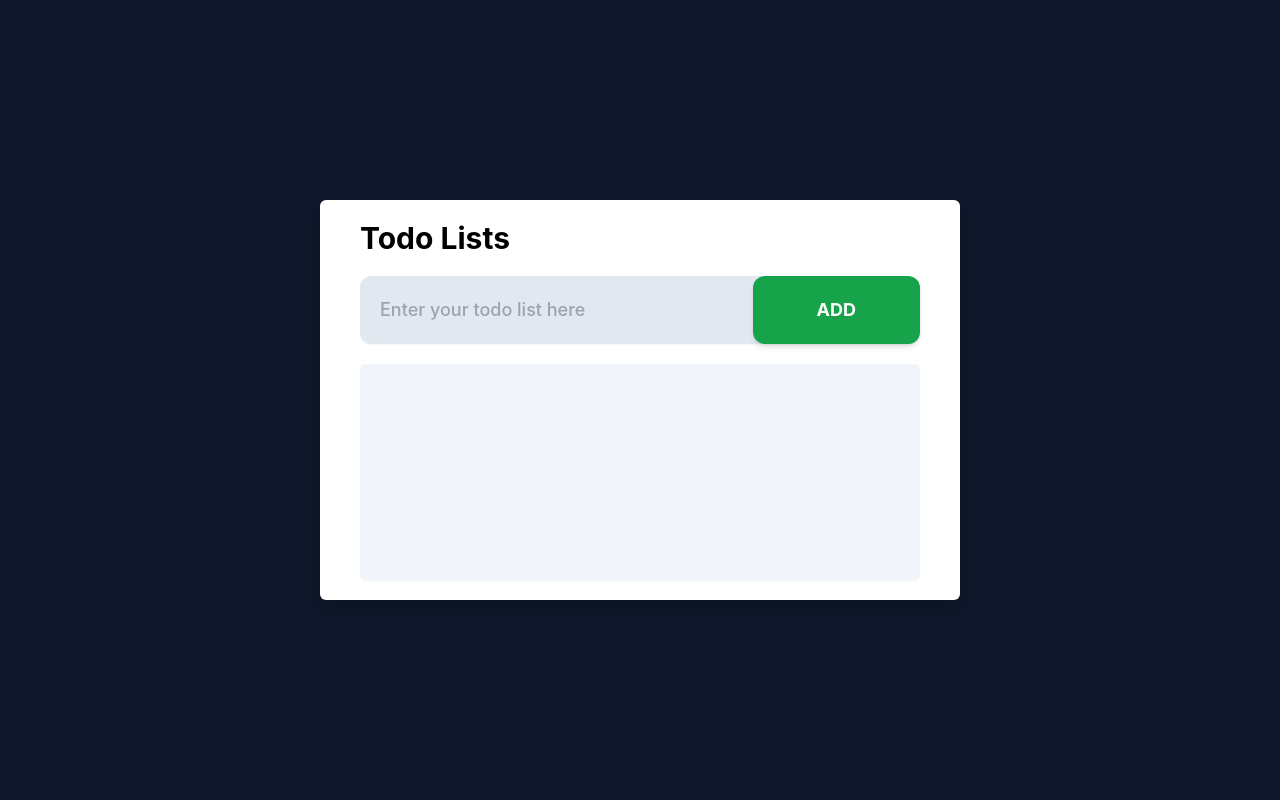
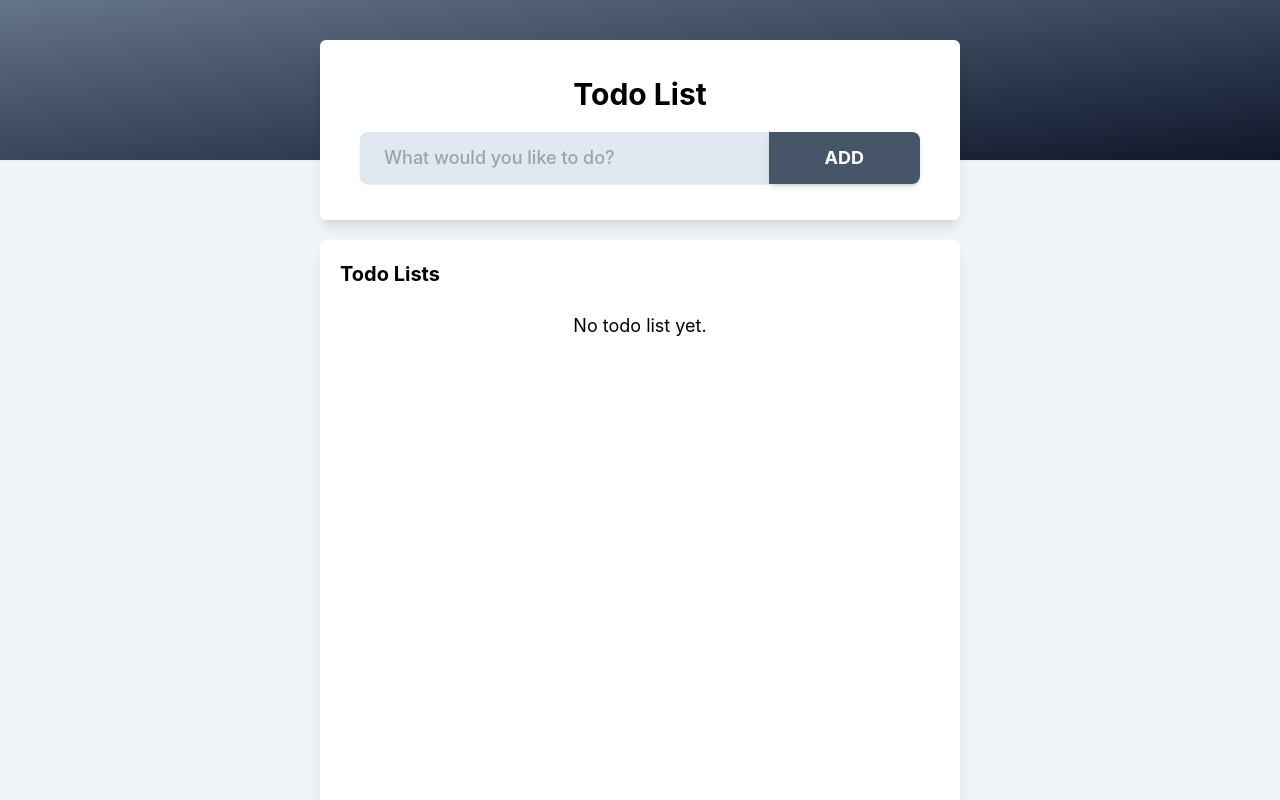
Before and after one commit to Natnael-Tilahun/todo-list-vue, a Vue app: page / in a window 1280 px wide. Shown: the top 800 px of the page. Built offline with nearby package versions, Linux system fonts and the light colour scheme.

Commit message:
Make composable and CRD todo operations and persist todo on localstorage

```diff
--- a/package.json
+++ b/package.json
@@ -9,6 +9,7 @@
     "preview": "vite preview"
   },
   "dependencies": {
+    "nanoid": "^5.0.2",
     "vue": "^3.3.4"
   },
   "devDependencies": {
--- a/src/App.vue
+++ b/src/App.vue
@@ -1,45 +1,68 @@
 <script setup lang="ts">
-import { ref } from "vue";
+import { computed, ref } from "vue";
 import Card from "./components/Card.vue";
+import { nanoid } from "nanoid";
+import AddTodoForm from "./components/AddTodoForm.vue";
 
-type Todos = string;
+type Todos = {
+  value: string;
+  completed: boolean;
+  id: string;
+};
 
 let inputValue = ref("");
 
-const todos = ref<Todos[]>([]);
+let todos = ref<Todos[]>([]);
 
-const addTodoList = (todoValue: Todos) => {
-  todos.value.push(todoValue);
+let storedTodo = localStorage.getItem("todos");
+
+if (storedTodo) {
+  todos.value = JSON.parse(storedTodo) as Todos[];
+}
+
+const addTodoList = (todoValue: string) => {
+  todos.value.push({ value: todoValue, completed: false, id: nanoid() });
+  localStorage.setItem("todos", JSON.stringify(todos.value));
   inputValue.value = "";
 };
+
+const deleteTodoList = (id: string) => {
+  todos.value = todos.value.filter((todo) => todo.id !== id);
+  localStorage.setItem("todos", JSON.stringify(todos.value));
+};
+
+const updateTodoItem = (todoValue: string) => {
+  // alert(todoValue);
+  // const index = todos.value.findIndex((item) => item.id === id);
+  inputValue.value = todoValue;
+  // todos.value[index].value = todoValue;
+};
+
+const reversedTodoList = computed(() => [...todos.value].reverse());
 </script>
 
 <template>
   <div
-    class="flex w-full h-screen justify-center gap-5 items-center bg-slate-900 text-black"
+    class="flex w-full min-h-screen flex-col gap-5 py-0 md:py-10 items-center justify-start bg-slate-100 text-black"
   >
     <div
-      class="w-1/2 h-1/2 bg-white px-10 py-5 rounded-md shadow-lg flex flex-col gap-5"
+      class="md:h-1/5 hidden md:flex absolute bg-gradient-to-tl from-slate-900 to-slate-500 shadow-sm w-full top-0"
+    ></div>
+    <AddTodoForm :inputValue="inputValue" @addTodoList="addTodoList" />
+
+    <div
+      class="flex flex-col gap-3 w-full min-h-screen md:w-2/3 lg:w-1/2 rounded-md shadow-lg p-5 bg-white"
     >
-      <h1 class="text-black text-3xl font-bold">Todo Lists</h1>
-      <div class="w-full flex bg-slate-200 shadow-sm rounded-xl">
-        <input
-          type="text"
-          placeholder="Enter your todo list here"
-          v-model="inputValue"
-          class="bg-slate-200 font-medium text-lg rounded-l-xl p-5 w-full"
-        />
-        <button
-          class="bg-green-600 font-bold uppercase px-16 py-2 text-lg rounded-xl shadow-md text-white"
-          @click="addTodoList(inputValue)"
-        >
-          Add
-        </button>
-      </div>
-      <div
-        class="flex flex-col gap-3 h-full rounded-md shadow-sm p-5 bg-slate-100"
-      >
-        <Card v-for="todo of todos" :todo="todo" />
+      <h1 class="text-black text-xl font-bold text-left">Todo Lists</h1>
+      <h1>{{ inputValue }}</h1>
+      <Card
+        v-for="todo of reversedTodoList"
+        :todo="todo"
+        @deleteTodoList="deleteTodoList"
+        @updateTodoItem="updateTodoItem"
+      />
+      <div v-if="todos?.length == 0">
+        <p class="text-center text-lg">No todo list yet.</p>
       </div>
     </div>
   </div>
--- /dev/null
+++ b/src/components/AddTodoForm.vue
@@ -0,0 +1,46 @@
+<script setup lang="ts">
+import { ref, defineModel } from "vue";
+
+defineProps<{ addTodoList?: any }>();
+// const parentInputValue = defineModel<string>("inputValue");
+const emit = defineEmits(["addTodoList"]);
+const inputValue = ref("");
+
+console.log("parentInputValue", inputValue);
+
+const handleAddTodo = () => {
+  // alert(inputValue);
+  if (inputValue.value) {
+    emit("addTodoList", inputValue.value);
+    inputValue.value = "";
+  }
+};
+
+// const handleUpdateTodoItem = () => {
+//   emit("addTodoList");
+// };
+</script>
+
+<template>
+  <form
+    class="md:w-2/3 lg:w-1/2 w-full h-fit bg-white px-10 py-10 md:py-9 rounded-md shadow-lg items-center justify-start flex flex-col gap-5 z-50"
+    @submit="handleAddTodo"
+  >
+    <h1 class="text-black text-3xl font-bold text-center">Todo List</h1>
+    <div class="w-full flex bg-slate-200 shadow-sm rounded-lg">
+      <input
+        type="text"
+        placeholder="What would you like to do?"
+        v-model="inputValue"
+        :required="true"
+        class="bg-slate-200 font-medium text-lg border-none focus:ring-[1px] shadow-sm outline-none rounded-l-xl md:py-3 px-6 w-full"
+      />
+      <button
+        class="bg-green-600 font-bold uppercase px-5 md:px-14 py-2 text-lg rounded-r-lg shadow-md text-white disabled:bg-slate-600 disabled:cursor-not-allowed"
+        :disabled="inputValue.length == 0"
+      >
+        Add
+      </button>
+    </div>
+  </form>
+</template>
--- a/src/components/Card.vue
+++ b/src/components/Card.vue
@@ -1,12 +1,61 @@
 <script setup lang="ts">
 // defineProps<{ msg: string }>();
-defineProps<{ todo: string }>();
+defineProps<{
+  todo: {
+    value: string;
+    completed: boolean;
+    id: number;
+  };
+}>();
+
+const emit = defineEmits(["deleteTodoList", "updateTodoItem"]);
+const handleDeleteTodoItem = (id: number) => {
+  emit("deleteTodoList", id);
+};
+const handleUpdateTodoItem = (value: string) => {
+  emit("updateTodoItem", value);
+};
 </script>
 
 <template>
   <div
-    class="bg-white flex flex-col border-2 rounded-lg shadow-sm px-5 py-3 justify-center gap-2"
+    class="bg-white flex border-2 rounded-lg shadow-md px-6 py-3 items-center justify-center gap-2"
   >
-    <h1 class="text-lg font-medium">{{ todo }}</h1>
+    <input
+      type="checkbox"
+      value="completed"
+      class="bg-white fill-white accent-green-700 w-7 h-4 border-none"
+      v-model="todo.completed"
+      :checked="todo.completed"
+    />
+    <h1
+      class="text-lg font-medium mr-auto"
+      :class="{
+        'line-through': todo.completed,
+        'text-gray-400': todo.completed,
+      }"
+    >
+      {{ todo.value }}
+    </h1>
+    <svg
+      xmlns="http://www.w3.org/2000/svg"
+      class="w-5 h-5 fill-amber-600 mr-1"
+      viewBox="0 0 24 24"
+      @click="handleUpdateTodoItem(todo.value)"
+    >
+      <path
+        d="M5 18.89H6.41421L15.7279 9.57629L14.3137 8.16207L5 17.4758V18.89ZM21 20.89H3V16.6474L16.435 3.21233C16.8256 2.8218 17.4587 2.8218 17.8492 3.21233L20.6777 6.04075C21.0682 6.43128 21.0682 7.06444 20.6777 7.45497L9.24264 18.89H21V20.89ZM15.7279 6.74786L17.1421 8.16207L18.5563 6.74786L17.1421 5.33365L15.7279 6.74786Z"
+      ></path>
+    </svg>
+    <svg
+      xmlns="http://www.w3.org/2000/svg"
+      class="w-5 h-5 fill-red-500"
+      viewBox="0 0 24 24"
+      @click="handleDeleteTodoItem(todo.id)"
+    >
+      <path
+        d="M4 8H20V21C20 21.5523 19.5523 22 19 22H5C4.44772 22 4 21.5523 4 21V8ZM6 10V20H18V10H6ZM9 12H11V18H9V12ZM13 12H15V18H13V12ZM7 5V3C7 2.44772 7.44772 2 8 2H16C16.5523 2 17 2.44772 17 3V5H22V7H2V5H7ZM9 4V5H15V4H9Z"
+      ></path>
+    </svg>
   </div>
 </template>
--- a/src/style.css
+++ b/src/style.css
@@ -8,7 +8,7 @@
   font-weight: 400;
 
   color-scheme: light dark;
-  color: rgba(255, 255, 255, 0.87);
+  color: rgb(241 245 249);
   background-color: #242424;
 
   font-synthesis: none;
```
Also changed, not shown: 1 other file (tests, documents, lock files or other folders).
